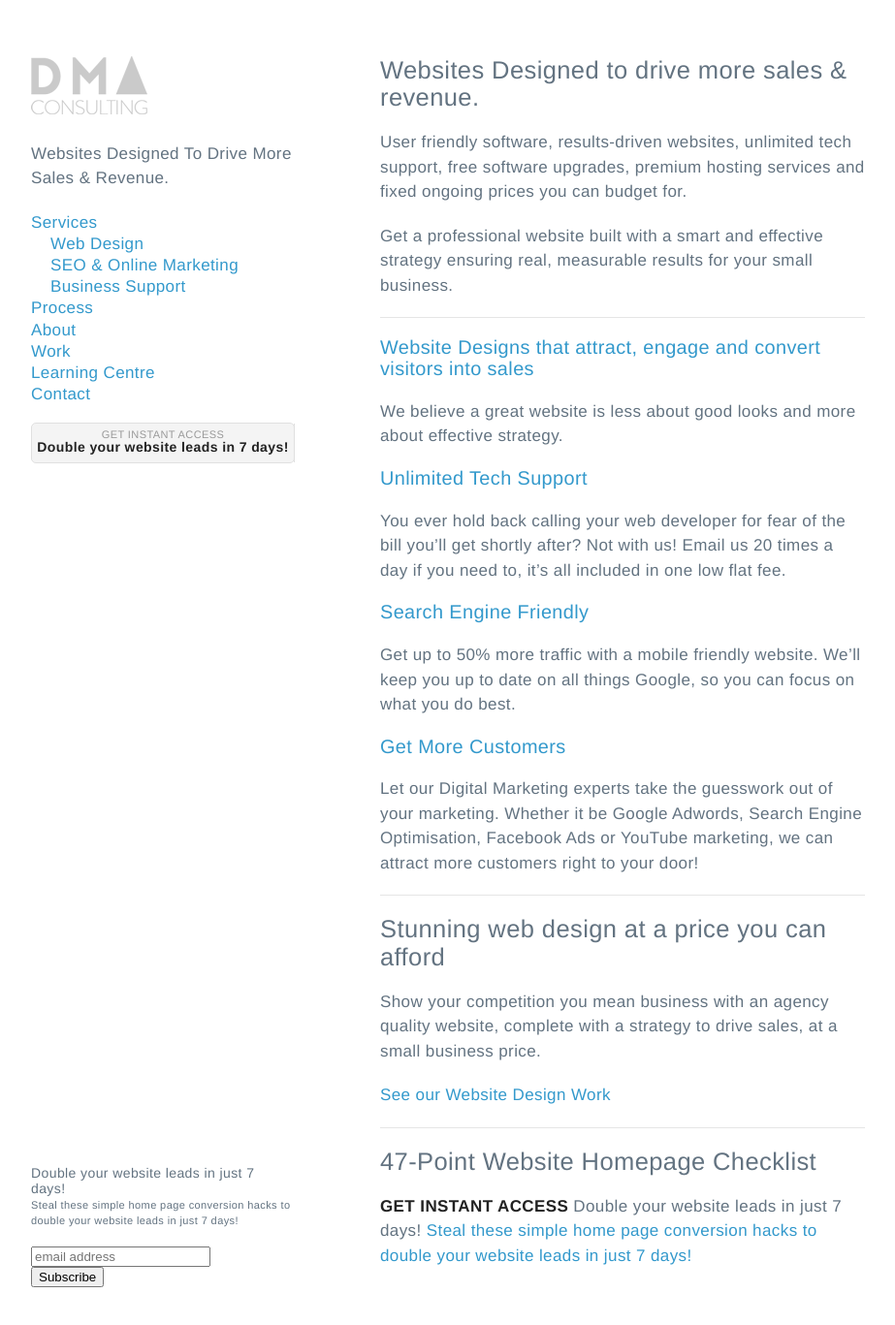
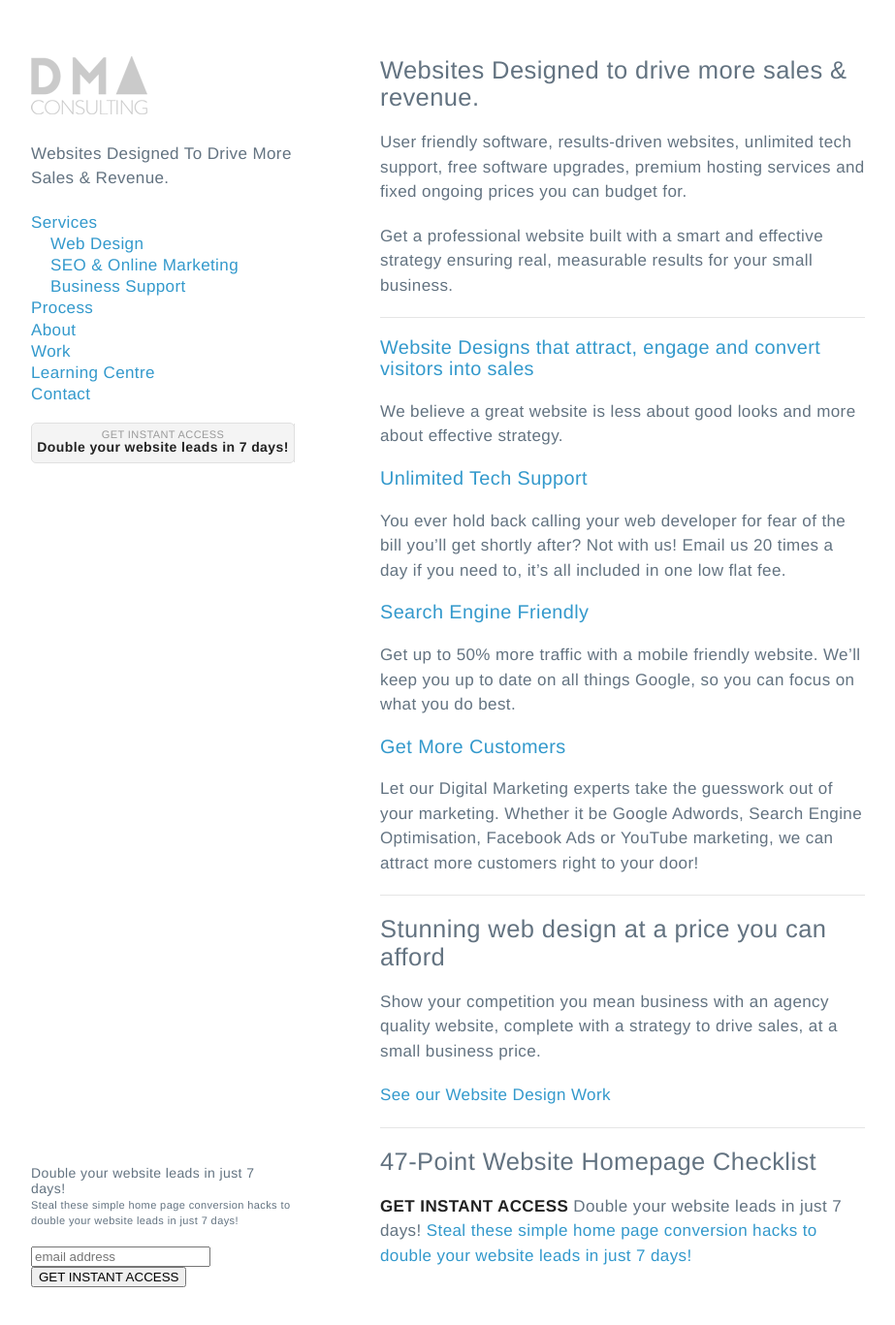
Before and after one commit to dmaillard/David-Maillard, a Jekyll site: the page built from README.md, in a window 1280 px wide and 1378 px high. Shown: the top 1367 px of the window at 97% size, without its empty margins (178-1101 px from the left). Built offline with Jekyll 4.4.1, drawn with Linux system fonts in a browser that asks for light colours; our own code applies the rules of GitHub Pages for plain Markdown files; comment, search, counter and statistics services are not loaded.

Commit message:
GET INSTANT ACCESS

```diff
--- a/_layouts/default.html
+++ b/_layouts/default.html
@@ -116,7 +116,7 @@
         	<input type="email" value="" name="EMAIL" class="email" id="mce-EMAIL" placeholder="email address" required>
             <!-- real people should not fill this in and expect good things - do not remove this or risk form bot signups-->
             <div style="position: absolute; left: -5000px;" aria-hidden="true"><input type="text" name="b_192102761c8c23402e9154b26_135bef6e30" tabindex="-1" value=""></div>
-            <div class="clear"><input type="submit" value="Subscribe" name="subscribe" id="mc-embedded-subscribe" class="button"></div>
+            <div class="clear"><input type="submit" value="GET INSTANT ACCESS" name="subscribe" id="mc-embedded-subscribe" class="button"></div>
             </div>
         </form>
         </div>
```
